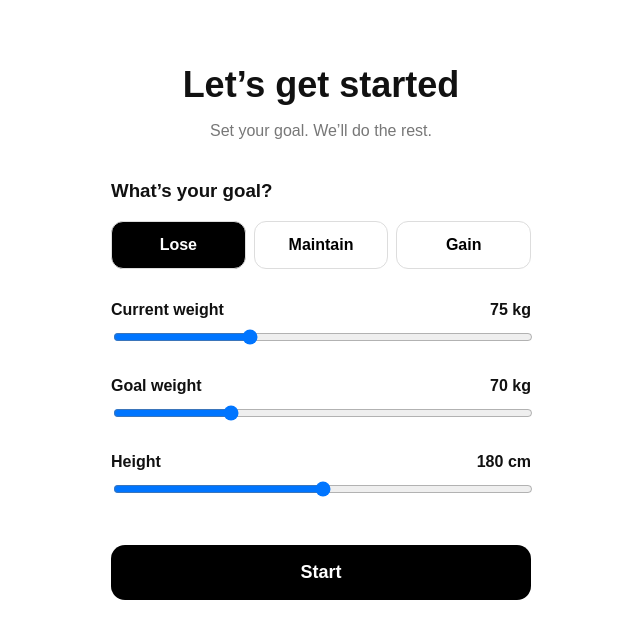
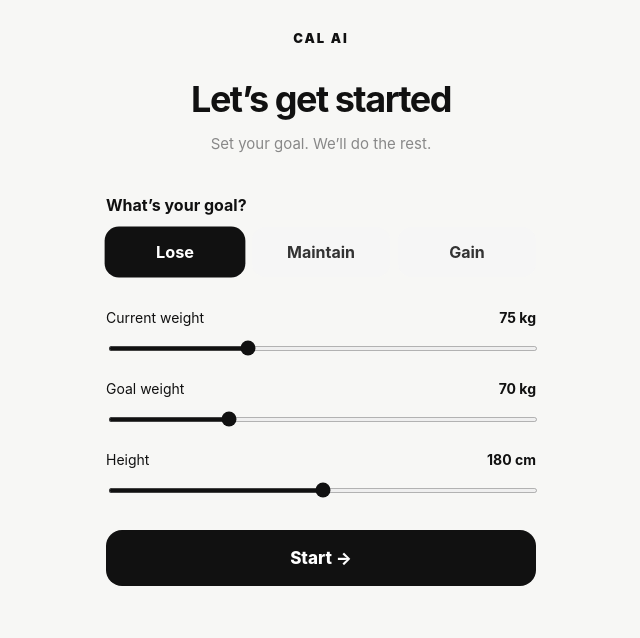
Before and after one commit to conn448/connaiai, a Next.js app: page / in a window 1280 px wide. Shown: the top 638 px of the page, without its empty margins (319-959 px from the left). Built offline with nearby package versions, Linux system fonts and the light colour scheme.

Commit message:
Update page.jsx

```diff
--- a/app/page.jsx
+++ b/app/page.jsx
@@ -17,22 +17,24 @@ export default function Home() {
 
   const cameraInput = useRef(null);
 
-  // -------------------------
-  // ONBOARDING
-  // -------------------------
-
   if (!started) {
     return (
       <main style={styles.page}>
         <div style={styles.container}>
 
-          <h1 style={styles.title}>Let’s get started</h1>
+          <div style={styles.logo}>CAL AI</div>
+
+          <h1 style={styles.title}>
+            Let’s get started
+          </h1>
 
           <p style={styles.subtitle}>
             Set your goal. We’ll do the rest.
           </p>
 
-          <h3>What’s your goal?</h3>
+          <h3 style={styles.question}>
+            What’s your goal?
+          </h3>
 
           <div style={styles.goalGrid}>
             {[
@@ -45,8 +47,10 @@ export default function Home() {
                 onClick={() => setGoal(value)}
                 style={{
                   ...styles.goalButton,
-                  background: goal === value ? "#000" : "#fff",
-                  color: goal === value ? "#fff" : "#000",
+                  background: goal === value ? "#111" : "#f6f6f6",
+                  color: goal === value ? "#fff" : "#333",
+                  transform:
+                    goal === value ? "scale(1.02)" : "scale(1)",
                 }}
               >
                 {label}
@@ -85,17 +89,13 @@ export default function Home() {
             onClick={() => setStarted(true)}
             style={styles.startButton}
           >
-            Start
+            Start →
           </button>
 
         </div>
       </main>
     );
   }
-
-  // -------------------------
-  // CAMERA
-  // -------------------------
 
   function openCamera() {
     cameraInput.current?.click();
@@ -119,7 +119,6 @@ export default function Home() {
 
     try {
       const formData = new FormData();
-
       formData.append("image", image);
 
       const response = await fetch("/api", {
@@ -151,13 +150,23 @@ export default function Home() {
     <main style={styles.page}>
       <div style={styles.container}>
 
-        <h1 style={styles.title}>Scan your food</h1>
+        <div style={styles.scannerHeader}>
+          <div>
+            <div style={styles.smallLogo}>CAL AI</div>
+            <h1 style={styles.scannerTitle}>
+              Scan your food
+            </h1>
+          </div>
 
-        <p style={styles.subtitle}>
-          Take a photo. We'll work out the nutrition.
+          <div style={styles.profileCircle}>
+            {goal === "lose" ? "🔥" : goal === "gain" ? "💪" : "⚖️"}
+          </div>
+        </div>
+
+        <p style={styles.scannerSubtitle}>
+          One photo. Instant nutrition.
         </p>
 
-        {/* Hidden camera input */}
         <input
           ref={cameraInput}
           type="file"
@@ -167,49 +176,85 @@ export default function Home() {
           style={{ display: "none" }}
         />
 
-        {/* CAMERA */}
         {!preview && (
           <button
             onClick={openCamera}
-            style={styles.cameraButton}
+            style={styles.cameraCard}
           >
-            <div style={styles.cameraIcon}>📷</div>
-            <div>Scan food</div>
+            <div style={styles.cameraGlow}>
+              <div style={styles.cameraIcon}>
+                <div style={styles.cameraLens}></div>
+              </div>
+            </div>
+
+            <div style={styles.cameraTitle}>
+              Scan meal
+            </div>
+
+            <div style={styles.cameraSubtitle}>
+              Tap to take a photo
+            </div>
           </button>
         )}
 
-        {/* PHOTO PREVIEW */}
         {preview && (
           <>
-            <img
-              src={preview}
-              alt="Food"
-              style={styles.preview}
-            />
+            <div style={styles.photoContainer}>
+              <img
+                src={preview}
+                alt="Food"
+                style={styles.preview}
+              />
+
+              <button
+                onClick={openCamera}
+                style={styles.retakeButton}
+              >
+                ↻
+              </button>
+            </div>
 
             {!loading && !result && (
               <button
                 onClick={analyseFood}
-                style={styles.startButton}
+                style={styles.analyseButton}
               >
-                Analyse
+                Analyse meal →
               </button>
             )}
           </>
         )}
 
         {loading && (
-          <div style={styles.loading}>
-            <div style={{ fontSize: "30px" }}>◌</div>
-            Analysing your food...
+          <div style={styles.loadingCard}>
+            <div style={styles.loadingIcon}>✦</div>
+
+            <strong>Analysing your meal</strong>
+
+            <span>
+              Estimating calories & macros...
+            </span>
           </div>
         )}
 
-        {/* RESULT */}
         {result && !result.error && (
           <div style={styles.result}>
 
-            <h2>{result.meal_name}</h2>
+            <div style={styles.resultTop}>
+              <div>
+                <span style={styles.resultLabel}>
+                  YOUR MEAL
+                </span>
+
+                <h2 style={{ margin: "5px 0 0" }}>
+                  {result.meal_name}
+                </h2>
+              </div>
+
+              <div style={styles.check}>
+                ✓
+              </div>
+            </div>
 
             <div style={styles.calories}>
               {result.calories}
@@ -235,7 +280,9 @@ export default function Home() {
 
             </div>
 
-            <h3>Items</h3>
+            <div style={styles.itemsTitle}>
+              FOOD
+            </div>
 
             {result.items?.map((item, index) => (
               <div
@@ -251,7 +298,7 @@ export default function Home() {
               onClick={openCamera}
               style={styles.secondaryButton}
             >
-              Scan another
+              Scan another meal
             </button>
 
           </div>
@@ -268,11 +315,6 @@ export default function Home() {
   );
 }
 
-
-// -------------------------
-// SLIDER
-// -------------------------
-
 function Slider({
   title,
   value,
@@ -285,7 +327,7 @@ function Slider({
     <div style={styles.sliderContainer}>
 
       <div style={styles.sliderHeader}>
-        <strong>{title}</strong>
+        <span>{title}</span>
 
         <strong>
           {value} {unit}
@@ -307,11 +349,6 @@ function Slider({
   );
 }
 
-
-// -------------------------
-// MACRO
-// -------------------------
-
 function Macro({ value, label }) {
   return (
     <div style={styles.macro}>
@@ -321,37 +358,58 @@ function Macro({ value, label }) {
   );
 }
 
-
-// -------------------------
-// STYLES
-// -------------------------
-
 const styles = {
 
   page: {
     minHeight: "100vh",
-    background: "#fff",
-    padding: "40px 24px",
+    background: "#f7f7f5",
+    padding: "30px 20px",
     display: "flex",
     justifyContent: "center",
-    fontFamily: "Arial, sans-serif",
+    fontFamily:
+      "-apple-system, BlinkMacSystemFont, 'Segoe UI', sans-serif",
+    color: "#111",
   },
 
   container: {
     width: "100%",
-    maxWidth: "420px",
+    maxWidth: "430px",
+  },
+
+  logo: {
+    textAlign: "center",
+    fontSize: "13px",
+    fontWeight: "900",
+    letterSpacing: "2px",
+    marginBottom: "35px",
+  },
+
+  smallLogo: {
+    fontSize: "11px",
+    fontWeight: "900",
+    letterSpacing: "2px",
+    color: "#888",
+    marginBottom: "5px",
   },
 
   title: {
     fontSize: "36px",
+    lineHeight: "1.05",
     textAlign: "center",
-    marginBottom: "8px",
+    margin: "0 0 10px",
+    letterSpacing: "-1.5px",
   },
 
   subtitle: {
     textAlign: "center",
-    color: "#777",
-    marginBottom: "40px",
+    color: "#888",
+    fontSize: "15px",
+    marginBottom: "42px",
+  },
+
+  question: {
+    marginBottom: "12px",
+    fontSize: "16px",
   },
 
   goalGrid: {
@@ -362,105 +420,258 @@ const styles = {
   },
 
   goalButton: {
-    padding: "14px 5px",
-    borderRadius: "12px",
-    border: "1px solid #ddd",
-    fontWeight: "600",
+    padding: "15px 5px",
+    borderRadius: "14px",
+    border: "none",
+    fontWeight: "700",
+    cursor: "pointer",
+    transition: "0.15s",
   },
 
   sliderContainer: {
-    marginBottom: "28px",
+    marginBottom: "25px",
   },
 
   sliderHeader: {
     display: "flex",
     justifyContent: "space-between",
-    marginBottom: "8px",
+    marginBottom: "9px",
+    fontSize: "14px",
   },
 
   slider: {
     width: "100%",
+    height: "5px",
+    accentColor: "#111",
   },
 
   startButton: {
     width: "100%",
-    padding: "17px",
-    marginTop: "16px",
-    borderRadius: "14px",
+    padding: "18px",
+    marginTop: "8px",
+    borderRadius: "16px",
     border: "none",
-    background: "#000",
+    background: "#111",
     color: "#fff",
-    fontSize: "18px",
-    fontWeight: "700",
+    fontSize: "17px",
+    fontWeight: "800",
+    cursor: "pointer",
   },
 
-  cameraButton: {
+  scannerHeader: {
+    display: "flex",
+    justifyContent: "space-between",
+    alignItems: "center",
+  },
+
+  scannerTitle: {
+    fontSize: "32px",
+    lineHeight: "1",
+    margin: 0,
+    letterSpacing: "-1px",
+  },
+
+  profileCircle: {
+    width: "45px",
+    height: "45px",
+    borderRadius: "50%",
+    background: "#fff",
+    display: "flex",
+    alignItems: "center",
+    justifyContent: "center",
+    boxShadow: "0 4px 20px rgba(0,0,0,0.06)",
+    fontSize: "19px",
+  },
+
+  scannerSubtitle: {
+    color: "#888",
+    margin: "12px 0 25px",
+  },
+
+  cameraCard: {
     width: "100%",
-    height: "260px",
-    borderRadius: "24px",
-    border: "2px dashed #ccc",
-    background: "#fafafa",
-    fontSize: "20px",
-    fontWeight: "700",
+    height: "390px",
+    borderRadius: "30px",
+    border: "none",
+    background: "#111",
+    color: "#fff",
+    cursor: "pointer",
+    position: "relative",
+    overflow: "hidden",
+  },
+
+  cameraGlow: {
+    width: "190px",
+    height: "190px",
+    borderRadius: "50%",
+    margin: "0 auto 30px",
+    background:
+      "radial-gradient(circle, #ffffff 0%, #d9d9d9 45%, #444 100%)",
+    display: "flex",
+    alignItems: "center",
+    justifyContent: "center",
+    boxShadow:
+      "0 0 80px rgba(255,255,255,0.12)",
   },
 
   cameraIcon: {
-    fontSize: "60px",
-    marginBottom: "15px",
+    width: "86px",
+    height: "64px",
+    borderRadius: "18px",
+    background: "#111",
+    position: "relative",
+  },
+
+  cameraLens: {
+    width: "31px",
+    height: "31px",
+    borderRadius: "50%",
+    border: "5px solid #fff",
+    position: "absolute",
+    top: "16px",
+    left: "27px",
+  },
+
+  cameraTitle: {
+    fontSize: "24px",
+    fontWeight: "800",
+  },
+
+  cameraSubtitle: {
+    color: "#aaa",
+    marginTop: "7px",
+    fontSize: "14px",
+  },
+
+  photoContainer: {
+    position: "relative",
   },
 
   preview: {
     width: "100%",
-    maxHeight: "450px",
+    maxHeight: "500px",
     objectFit: "cover",
-    borderRadius: "20px",
+    borderRadius: "25px",
+    display: "block",
   },
 
-  loading: {
-    textAlign: "center",
-    marginTop: "30px",
-    color: "#666",
+  retakeButton: {
+    position: "absolute",
+    right: "15px",
+    bottom: "15px",
+    width: "45px",
+    height: "45px",
+    borderRadius: "50%",
+    border: "none",
+    background: "rgba(0,0,0,0.75)",
+    color: "#fff",
+    fontSize: "23px",
+  },
+
+  analyseButton: {
+    width: "100%",
+    padding: "18px",
+    marginTop: "14px",
+    borderRadius: "16px",
+    border: "none",
+    background: "#111",
+    color: "#fff",
+    fontSize: "17px",
+    fontWeight: "800",
+  },
+
+  loadingCard: {
+    marginTop: "18px",
+    padding: "24px",
+    borderRadius: "20px",
+    background: "#fff",
+    display: "flex",
+    flexDirection: "column",
+    alignItems: "center",
+    gap: "7px",
+  },
+
+  loadingIcon: {
+    fontSize: "28px",
+    marginBottom: "5px",
   },
 
   result: {
-    marginTop: "25px",
-    padding: "22px",
-    borderRadius: "20px",
-    background: "#f5f5f5",
+    marginTop: "22px",
+    padding: "23px",
+    borderRadius: "24px",
+    background: "#fff",
+    boxShadow: "0 5px 30px rgba(0,0,0,0.05)",
+  },
+
+  resultTop: {
+    display: "flex",
+    justifyContent: "space-between",
+    alignItems: "center",
+  },
+
+  resultLabel: {
+    fontSize: "10px",
+    letterSpacing: "1.5px",
+    fontWeight: "800",
+    color: "#999",
+  },
+
+  check: {
+    width: "35px",
+    height: "35px",
+    borderRadius: "50%",
+    background: "#111",
+    color: "#fff",
+    display: "flex",
+    alignItems: "center",
+    justifyContent: "center",
   },
 
   calories: {
-    fontSize: "38px",
-    fontWeight: "800",
-    margin: "15px 0 25px",
+    fontSize: "42px",
+    fontWeight: "900",
+    letterSpacing: "-2px",
+    margin: "22px 0",
   },
 
   macros: {
     display: "grid",
     gridTemplateColumns: "repeat(3, 1fr)",
-    gap: "10px",
-    marginBottom: "25px",
+    gap: "8px",
   },
 
   macro: {
+    background: "#f7f7f5",
+    borderRadius: "14px",
+    padding: "13px 5px",
     textAlign: "center",
-    padding: "12px 5px",
-    background: "#fff",
-    borderRadius: "12px",
+    display: "flex",
+    flexDirection: "column",
+    gap: "3px",
   },
 
   item: {
     display: "flex",
     justifyContent: "space-between",
-    padding: "11px 0",
-    borderBottom: "1px solid #ddd",
+    padding: "12px 0",
+    borderBottom: "1px solid #eee",
+    fontSize: "14px",
+  },
+
+  itemsTitle: {
+    fontSize: "10px",
+    letterSpacing: "1.5px",
+    fontWeight: "800",
+    color: "#999",
+    marginTop: "25px",
   },
 
   secondaryButton: {
     width: "100%",
-    padding: "14px",
+    padding: "15px",
     marginTop: "20px",
-    borderRadius: "12px",
+    borderRadius: "14px",
     border: "1px solid #ddd",
     background: "#fff",
     fontWeight: "700",
@@ -469,8 +680,8 @@ const styles = {
   error: {
     marginTop: "20px",
     padding: "15px",
-    borderRadius: "12px",
-    background: "#fee",
+    borderRadius: "15px",
+    background: "#fff0f0",
     textAlign: "center",
   },
 };
```
